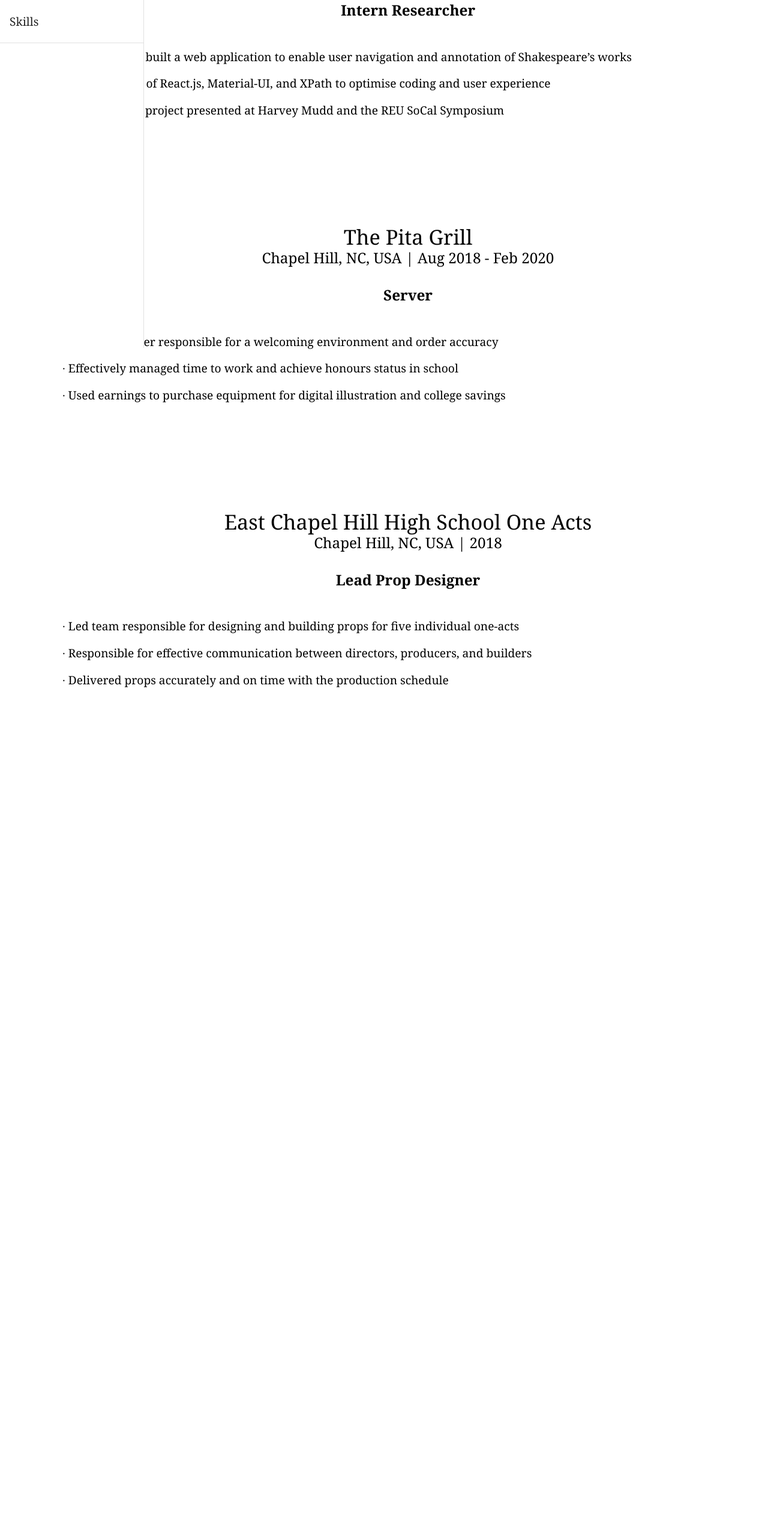
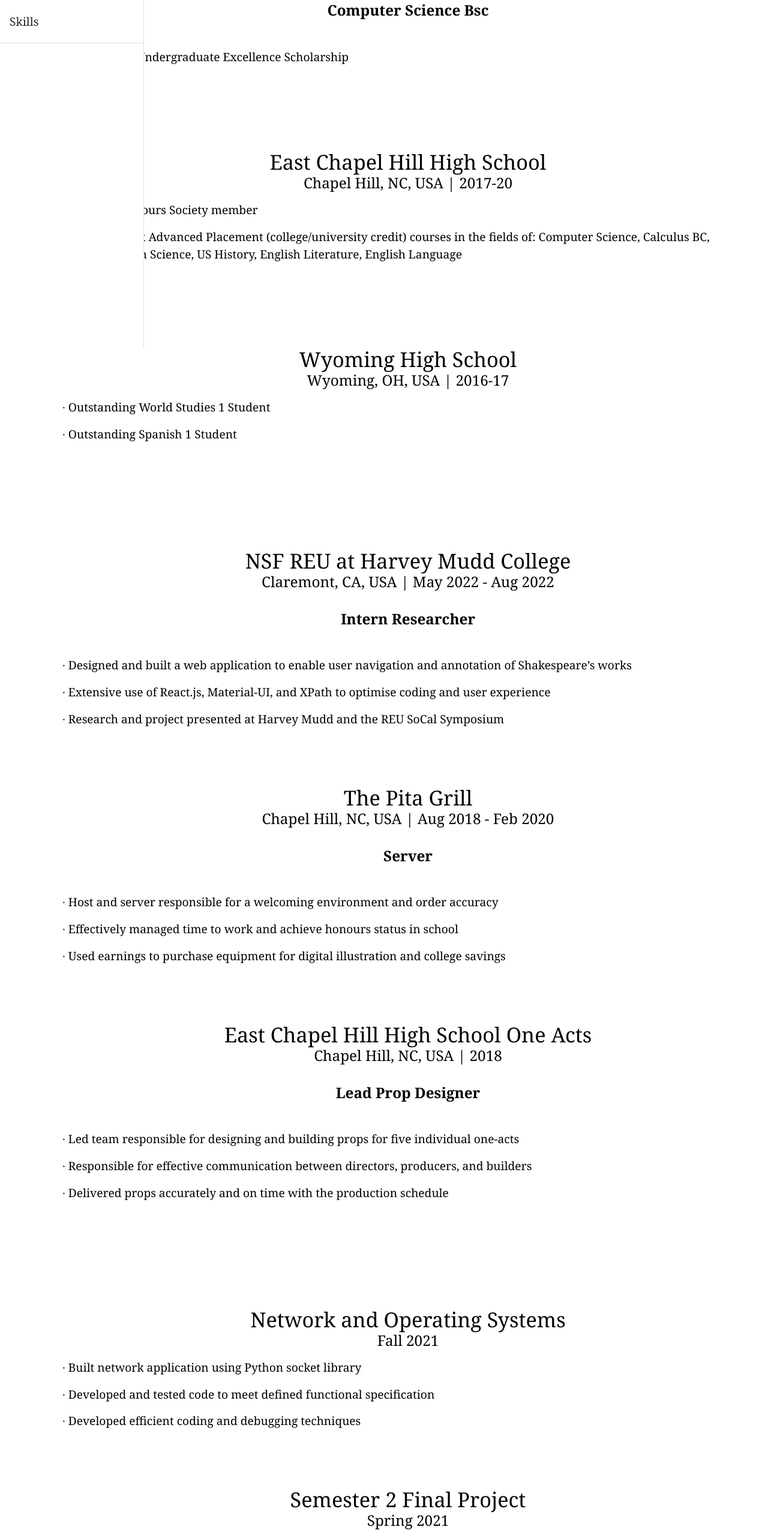
Before and after one commit to AnyaBrynn/online-cv, a React (Create React App) app: page /work in a window 1280 px wide. Shown: the part 220-2786 px from the top of the page at 60% size. Before the commit the page ends 1425 px from the top, so only its background shows below. Built offline with nearby package versions, Linux system fonts and the light colour scheme.

Commit message:
Add education info

```diff
--- a/src/Components/ResumeInfo/ResumeInfo.js
+++ b/src/Components/ResumeInfo/ResumeInfo.js
@@ -13,7 +13,75 @@
     <WorkNav/>
     <main>
     {/* education */}
-
+    <Container sx={{pt:10,  flexGrow: 1}}>
+    <Box sx={{width:"100%", p: 5}}>
+        <Typography variant="h3">
+        University of Glasgow
+        </Typography>
+        <Typography variant="h4">
+        Glasgow, Scotland | Expected Graduation 2024 <h4>Computer Science Bsc</h4>
+        </Typography>
+        <List align='left'>
+            <ListItem>
+                <Typography variant='body1'>
+                ∙ Recipient of Undergraduate Excellence Scholarship
+                </Typography>
+            </ListItem>
+            <ListItem>
+                <Typography variant='body1'>
+                ∙ GPA of 17.9
+                </Typography>
+            </ListItem>
+        </List>
+    </Box>
+    <Box sx={{width:"100%", p: 5}}>
+        <Typography variant="h3">
+        East Chapel Hill High School
+        </Typography>
+        <Typography variant="h4">
+        Chapel Hill, NC, USA | 2017-20
+        </Typography>
+        <List align='left'>
+            <ListItem>
+                <Typography variant='body1'>
+                ∙ National Honours Society member
+                </Typography>
+            </ListItem>
+            <ListItem>
+                <Typography variant='body1'>
+                ∙ Completed six Advanced Placement (college/university credit) courses in
+   the fields of: Computer Science, Calculus BC, Statistics,
+   Earth Science, US History, English Literature, English Language
+                </Typography>
+            </ListItem>
+            <ListItem>
+                <Typography variant='body1'>
+                ∙ GPA: 4.0
+                </Typography>
+            </ListItem>
+        </List>
+    </Box>
+    <Box sx={{width:"100%", p: 5}}>
+        <Typography variant="h3">
+        Wyoming High School
+        </Typography>
+        <Typography variant="h4">
+        Wyoming, OH, USA | 2016-17
+        </Typography>
+        <List align='left'>
+            <ListItem>
+                <Typography variant='body1'>
+                ∙ Outstanding World Studies 1 Student
+                </Typography>
+            </ListItem>
+            <ListItem>
+                <Typography variant='body1'>
+                ∙ Outstanding Spanish 1 Student
+                </Typography>
+            </ListItem>
+        </List>
+    </Box>
+    </Container>
 
 
     {/* HMU  */}
@@ -43,10 +111,8 @@
             </ListItem>
         </List>
     </Box>
-    </Container>
 
     {/* Server */}
-    <Container sx={{pt:10, }}>
     <Box sx={{width:"100%", p:5}}>
         <Typography variant="h3">
         The Pita Grill
@@ -72,10 +138,8 @@
             </ListItem>
         </List>
     </Box>
-    </Container>
 
     {/* Prop designer  */}
-    <Container sx={{pt:10,}}>
     <Box sx={{width:"100%", p:5}}>
         <Typography variant="h3">
         East Chapel Hill High School One Acts
@@ -103,6 +167,62 @@
     </Box>
     </Container>
 
+    {/* projects  */}
+    <Container sx={{pt:10,  flexGrow: 1}}>
+    <Box sx={{width:"100%", p: 5}}>
+        <Typography variant="h3">
+        Network and Operating Systems
+        </Typography>
+        <Typography variant="h4">
+        Fall 2021
+        </Typography>
+        <List align='left'>
+            <ListItem>
+                <Typography variant='body1'>
+                ∙ Built network application using Python socket library
+                </Typography>
+            </ListItem>
+            <ListItem>
+                <Typography variant='body1'>
+                ∙ Developed and tested code to meet defined functional specification
+                </Typography>
+            </ListItem>
+            <ListItem>
+                <Typography variant='body1'>
+                ∙ Developed efficient coding and debugging techniques
+                </Typography>
+            </ListItem>
+        </List>
+    </Box>
+    <Box sx={{width:"100%", p: 5}}>
+        <Typography variant="h3">
+        Semester 2 Final Project
+        </Typography>
+        <Typography variant="h4">
+        Spring 2021
+        </Typography>
+        <List align='left'>
+            <ListItem>
+                <Typography variant='body1'>
+                ∙ Designed and implemented an efficient data structure to aid data analysis
+                </Typography>
+            </ListItem>
+            <ListItem>
+                <Typography variant='body1'>
+                ∙ Manipulated a database without Python helper libraries
+                </Typography>
+            </ListItem>
+            <ListItem>
+                <Typography variant='body1'>
+                ∙ Applied Matplotlib to design and program data visualisations for complex data sets
+                </Typography>
+            </ListItem>
+        </List>
+    </Box>
+    </Container>
+
+    {/* skills  */}
+
     </main>
     </>
   )
```
